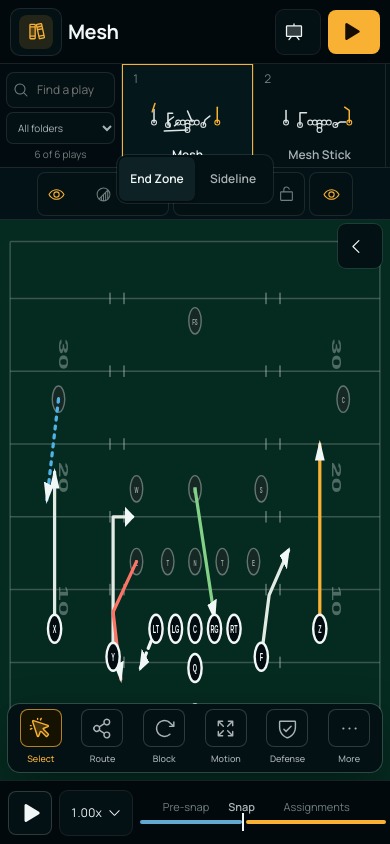
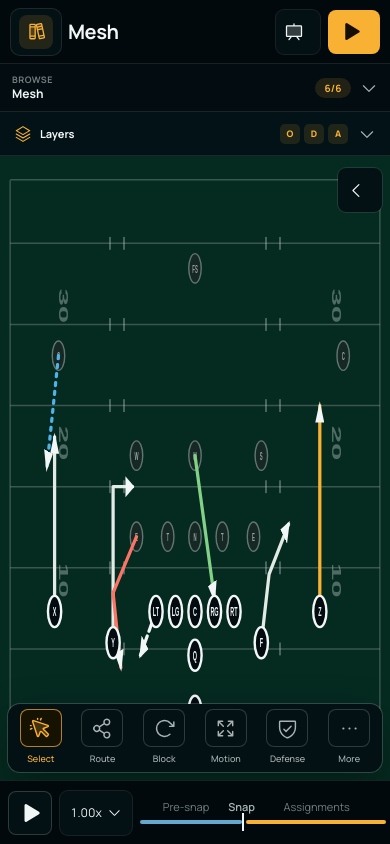
Before and after one commit to HoodieJav13/football-os, a React (Vite) app: page / in a window 390 px wide. Built offline with nearby package versions, Linux system fonts and the light colour scheme.

Commit message:
Refine mobile coaching workflow

```diff
--- a/src/App.jsx
+++ b/src/App.jsx
@@ -8,6 +8,7 @@ import {
   CaretDown,
   CaretLeft,
   CaretRight,
+  CaretUp,
   CheckCircle,
   CloudCheck,
   CircleHalfTilt,
@@ -404,6 +405,8 @@ function Filmstrip({
 }) {
   const scrollRef = useRef(null);
   const [scrollState, setScrollState] = useState({ previous: false, next: false });
+  const [mobileOpen, setMobileOpen] = useState(false);
+  const activePlay = library.find((play) => play.id === activeId);
 
   const measure = () => {
     const element = scrollRef.current;
@@ -430,7 +433,17 @@ function Filmstrip({
   const nudge = (direction) => scrollRef.current?.scrollBy({ left: direction * 240, behavior: "smooth" });
 
   return (
-    <section className="filmstrip" aria-label={`${family} playbook plays`}>
+    <section className={`filmstrip ${mobileOpen ? "mobile-open" : ""}`} aria-label={`${family} playbook plays`}>
+      <button
+        type="button"
+        className="mobile-browser-toggle"
+        aria-expanded={mobileOpen}
+        onClick={() => setMobileOpen((value) => !value)}
+      >
+        <span><small>Browse</small><strong>{activePlay?.name ?? "No matching play"}</strong></span>
+        <span className="mobile-browser-count">{library.length}/{fullCount}</span>
+        {mobileOpen ? <CaretUp size={18} /> : <CaretDown size={18} />}
+      </button>
       <div className="play-browser-controls">
         <label>
           <MagnifyingGlass size={16} />
@@ -449,7 +462,7 @@ function Filmstrip({
             key={play.id}
             data-play-id={play.id}
             className={`film-card ${play.id === activeId ? "active" : ""}`}
-            onClick={() => onChange(play.id)}
+            onClick={() => { setMobileOpen(false); onChange(play.id); }}
             aria-label={`Open ${play.name}`}
             aria-current={play.id === activeId ? "true" : undefined}
           >
@@ -534,13 +547,29 @@ function ToolRail({
   );
 }
 
-function LayerBar({ layers, onChange }) {
+function LayerBar({ layers, onChange, onView, view }) {
+  const [mobileOpen, setMobileOpen] = useState(false);
   const update = (name, patch) => onChange((current) => ({
     ...current,
     [name]: { ...current[name], ...patch },
   }));
   return (
-    <div className="layer-bar" aria-label="Canvas layers">
+    <div className={`layer-bar ${mobileOpen ? "mobile-open" : ""}`} aria-label="Canvas layers">
+      <button type="button" className="mobile-layer-toggle" aria-expanded={mobileOpen} onClick={() => setMobileOpen((value) => !value)}>
+        <Stack size={18} />
+        <strong>Layers</strong>
+        <span className="layer-visibility-summary" aria-hidden="true">
+          <i className={layers.offense.visible ? "on" : ""}>O</i>
+          <i className={layers.defense.visible ? "on" : ""}>D</i>
+          <i className={layers.assignments.visible ? "on" : ""}>A</i>
+        </span>
+        {mobileOpen ? <CaretUp size={18} /> : <CaretDown size={18} />}
+      </button>
+      <div className="layer-items">
+        <div className="mobile-field-view">
+          <span>Field view</span>
+          <SegmentedControl value={view} onChange={(nextView) => { onView(nextView); setMobileOpen(false); }} />
+        </div>
         {["offense", "defense"].map((name) => {
           const layer = layers[name];
           return (
@@ -563,6 +592,7 @@ function LayerBar({ layers, onChange }) {
           <button type="button" aria-label={`${layers.assignments.visible ? "Hide" : "Show"} assignments`} aria-pressed={layers.assignments.visible} onClick={() => update("assignments", { visible: !layers.assignments.visible })}>
             {layers.assignments.visible ? <Eye size={17} /> : <EyeSlash size={17} />}
           </button>
+        </div>
       </div>
     </div>
   );
@@ -743,9 +773,32 @@ function Inspector({
   route,
   unit,
 }) {
+  const [mobileExpanded, setMobileExpanded] = useState(false);
   if (!playerLabel) return null;
+  const timingSummary = route
+    ? `${route.delay > 0 ? "+" : ""}${(route.delay ?? 0).toFixed(2)}s · ${(route.pace ?? 1).toFixed(2)}×`
+    : "No assignment";
+  const detailLabel = route?.type === "Route"
+    ? "Route definition"
+    : route?.type === "Block"
+      ? "Block details"
+      : route?.type === "Motion"
+        ? "Motion details"
+        : unit === "defense" && route
+          ? `${route.type} details`
+          : "Assignment details";
   return (
-    <aside className="inspector" aria-label="Selected player inspector">
+    <aside className={`inspector ${mobileExpanded ? "mobile-expanded" : "mobile-peek"}`} aria-label="Selected player inspector">
+      <button
+        type="button"
+        className="mobile-sheet-handle"
+        aria-label={mobileExpanded ? "Collapse player inspector" : "Expand player inspector"}
+        aria-expanded={mobileExpanded}
+        onClick={() => setMobileExpanded((value) => !value)}
+      >
+        <span aria-hidden="true" />
+        {mobileExpanded ? <CaretDown size={17} /> : <CaretUp size={17} />}
+      </button>
       <div className="inspector-head"><div><small>{titleCase(unit)}</small><h2>{route ? route.type : "Player"}</h2></div><button className="icon-control" aria-label="Close player inspector" onClick={onClose}><X size={21} /></button></div>
       <div className="selected-assignment">
         <span className={`assignment-badge ${unit}`}>{playerLabel}</span>
@@ -758,6 +811,7 @@ function Inspector({
         onSelect={onSelectStage}
         unit={unit}
       />
+      <div className="inspector-body">
         {route?.inheritedFrom ? (
           <div className={`concept-source ${route.templateOverride ? "override" : ""}`}>
             <GitMerge size={16} />
@@ -770,16 +824,30 @@ function Inspector({
           <AssignmentTypePicker unit={unit} value={route?.type ?? ""} onChange={onSetAssignmentType} />
         </div>
         {locked ? <div className="locked-layer-note"><LockSimple size={17} />Unlock the {unit} layer to edit assignments.</div> : null}
-      {route ? <TimingControls assignment={route} onChange={onTiming} /> : null}
-      {route?.type === "Route" ? <RouteDefinitionEditor route={route} onChange={onDefinition} onRegenerate={onRegenerate} /> : null}
-      {route?.type === "Block" ? <BlockEditor definition={route.definition} onChange={onAssignmentDefinition} /> : null}
-      {route?.type === "Motion" ? <MotionEditor definition={route.definition} onChange={onAssignmentDefinition} /> : null}
-      {route && unit === "defense" ? <DefensiveEditor assignment={route} offensePlayers={offensePlayers} onChange={onAssignmentDefinition} /> : null}
+        {route ? (
+          <details className="inspector-section">
+            <summary><span>Timing</span><small>{timingSummary}</small><CaretRight size={16} /></summary>
+            <TimingControls assignment={route} onChange={onTiming} />
+          </details>
+        ) : null}
+        {route ? (
+          <details className="inspector-section" open>
+            <summary><span>{detailLabel}</span><small>{route.preset ?? route.type}</small><CaretRight size={16} /></summary>
+            {route.type === "Route" ? <RouteDefinitionEditor route={route} onChange={onDefinition} onRegenerate={onRegenerate} /> : null}
+            {route.type === "Block" ? <BlockEditor definition={route.definition} onChange={onAssignmentDefinition} /> : null}
+            {route.type === "Motion" ? <MotionEditor definition={route.definition} onChange={onAssignmentDefinition} /> : null}
+            {unit === "defense" ? <DefensiveEditor assignment={route} offensePlayers={offensePlayers} onChange={onAssignmentDefinition} /> : null}
+          </details>
+        ) : null}
+        <details className="inspector-section inspector-actions">
+          <summary><span>Player actions</span><small>Copy, mirror, or remove</small><CaretRight size={16} /></summary>
           {route ? <AssignmentTransfer targets={copyTargets} onCopy={onCopyAssignment} onMirror={onMirrorAssignment} /> : null}
           {route ? <button className="inspector-secondary danger-text" onClick={onDeleteAssignment}><Trash size={17} />Delete assignment</button> : (
             <p className="inspector-hint">Choose an assignment type above. The path appears immediately and can be drawn or refined with its handles.</p>
           )}
           <button className="advanced-toggle remove-player" onClick={onRemovePlayer}><Trash size={18} />Remove {unit === "defense" ? "defender" : "player"}</button>
+        </details>
+      </div>
     </aside>
   );
 }
@@ -2111,7 +2179,7 @@ export function App() {
           />
         ) : null}
         <div className="canvas-workspace">
-          {!present ? <LayerBar layers={layers} onChange={setLayers} /> : null}
+          {!present ? <LayerBar layers={layers} onChange={setLayers} view={view} onView={(nextView) => { setView(nextView); setPlayback("idle"); }} /> : null}
           <PlayCanvas
             ref={svgRef}
             activeTool={activeTool}
--- a/src/styles.css
+++ b/src/styles.css
@@ -216,6 +216,7 @@ button:active { scale: 0.96; }
   background: oklch(0.16 0.022 218);
   border-bottom: 1px solid var(--line);
 }
+.mobile-browser-toggle { display: none; }
 .play-browser-controls {
   display: grid;
   align-content: center;
@@ -373,6 +374,9 @@ button:active { scale: 0.96; }
   background: oklch(0.17 0.024 214);
   border-bottom: 1px solid var(--line);
 }
+.layer-items { display: flex; align-items: center; gap: 8px; width: 100%; min-width: 0; }
+.mobile-layer-toggle,
+.mobile-field-view { display: none; }
 .layer-item { display: flex; align-items: center; gap: 3px; min-width: 0; height: 44px; padding: 0 4px 0 10px; border-radius: 8px; color: var(--text-mid); background: var(--chrome); box-shadow: inset 0 0 0 1px var(--line); }
 .layer-item strong { min-width: 66px; font-size: 11px; line-height: 15px; font-weight: 650; }
 .layer-item button { display: grid; place-items: center; width: 44px; height: 44px; flex: 0 0 auto; border-radius: 7px; color: var(--text-low); background: transparent; }
@@ -440,6 +444,7 @@ button:active { scale: 0.96; }
   background: var(--chrome);
   border-left: 1px solid var(--line);
 }
+.mobile-sheet-handle { display: none; }
 .inspector-head { display: flex; align-items: center; justify-content: space-between; margin-bottom: 12px; }
 .inspector-head > div { display: grid; gap: 1px; }
 .inspector-head small { color: var(--text-low); font-size: 10px; line-height: 14px; font-weight: 700; letter-spacing: 0.06em; text-transform: uppercase; }
@@ -481,6 +486,44 @@ button:active { scale: 0.96; }
 .concept-source { display: flex; align-items: center; gap: 7px; min-height: 36px; margin-top: 8px; padding: 7px 9px; border-radius: 7px; color: oklch(0.78 0.11 235); background: oklch(0.78 0.11 235 / 0.08); font-size: 10px; line-height: 14px; font-weight: 650; }
 .concept-source.override { color: var(--accent); background: var(--accent-soft); }
 .locked-layer-note { display: flex; align-items: center; gap: 7px; min-height: 44px; margin-top: 12px; padding: 8px 10px; border-radius: 8px; color: var(--accent); background: var(--accent-soft); font-size: 11px; line-height: 15px; }
+.inspector-section {
+  margin-top: 12px;
+  border-radius: 10px;
+  background: oklch(0.19 0.023 215);
+  box-shadow: 0 0 0 1px var(--line);
+  overflow: clip;
+}
+.inspector-section > summary {
+  display: grid;
+  grid-template-columns: minmax(0, 1fr) auto 20px;
+  align-items: center;
+  gap: 8px;
+  min-height: 48px;
+  padding: 0 10px 0 12px;
+  color: var(--text);
+  cursor: pointer;
+  list-style: none;
+  user-select: none;
+}
+.inspector-section > summary::-webkit-details-marker { display: none; }
+.inspector-section > summary span { font-size: 12px; line-height: 16px; font-weight: 700; }
+.inspector-section > summary small { overflow: hidden; max-width: 118px; color: var(--text-low); font-size: 10px; line-height: 14px; text-overflow: ellipsis; white-space: nowrap; }
+.inspector-section > summary svg { color: var(--text-low); transition-property: rotate; transition-duration: 180ms; transition-timing-function: var(--ease); }
+.inspector-section[open] > summary { color: var(--accent); box-shadow: inset 0 -1px 0 var(--line); }
+.inspector-section[open] > summary svg { rotate: 90deg; }
+.inspector-section > :not(summary) { margin-inline: 10px; }
+.inspector-section .assignment-timing,
+.inspector-section .football-definition,
+.inspector-section .route-definition,
+.inspector-section .assignment-transfer {
+  margin-top: 0;
+  padding-top: 10px;
+  padding-bottom: 10px;
+  border-top: 0;
+}
+.inspector-section .inspector-secondary,
+.inspector-section .advanced-toggle,
+.inspector-section .inspector-hint { margin-bottom: 10px; }
 .assignment-timing { display: grid; gap: 7px; margin-top: 14px; padding-top: 14px; border-top: 1px solid var(--line); }
 .timing-heading { display: flex; align-items: center; justify-content: space-between; gap: 8px; color: var(--text-mid); font-size: 11px; line-height: 15px; font-weight: 700; letter-spacing: 0.04em; text-transform: uppercase; }
 .timing-heading small { color: var(--text-low); font-size: 9px; line-height: 13px; font-weight: 600; letter-spacing: 0; text-transform: none; }
@@ -768,25 +811,126 @@ button:active { scale: 0.96; }
 }
 
 @media (max-width: 700px) {
-  .app-shell { grid-template-rows: 64px 104px minmax(0, 1fr) 64px; min-height: 540px; }
+  .app-shell { grid-template-rows: 64px 48px minmax(0, 1fr) 64px; min-height: 540px; }
   .back-control { width: 44px; height: 44px; }
-  .segmented { position: absolute; left: 50%; bottom: -140px; translate: -50% 0; z-index: 15; }
-  .segmented button { min-width: 76px; }
+  .top-actions > .segmented { display: none; }
   .run-button { min-width: 52px; width: 52px; font-size: 0; }
   .run-button svg:last-child { display: none; }
-  .film-card { padding-inline: 10px; }
-  .filmstrip-scroll { grid-auto-columns: 132px; }
-  .filmstrip { grid-template-columns: 122px minmax(0, 1fr); }
-  .play-browser-controls { gap: 4px; padding: 5px 6px; }
+  .filmstrip {
+    display: block;
+    height: 48px;
+    overflow: visible;
+    background: oklch(0.15 0.02 220);
+    transition-property: box-shadow;
+    transition-duration: 180ms;
+    transition-timing-function: var(--ease);
+  }
+  .mobile-browser-toggle {
+    display: flex;
+    align-items: center;
+    gap: 9px;
+    width: 100%;
+    height: 48px;
+    padding: 0 12px;
+    color: var(--text-mid);
+    background: transparent;
+    text-align: start;
+  }
+  .mobile-browser-toggle > span:first-child { display: grid; min-width: 0; margin-inline-end: auto; }
+  .mobile-browser-toggle small { color: var(--text-low); font-size: 9px; line-height: 12px; font-weight: 700; letter-spacing: 0.06em; text-transform: uppercase; }
+  .mobile-browser-toggle strong { overflow: hidden; color: var(--text); font-size: 12px; line-height: 16px; text-overflow: ellipsis; white-space: nowrap; }
+  .mobile-browser-count { min-width: 36px; padding: 3px 6px; border-radius: 999px; color: var(--accent); background: var(--accent-soft); font-size: 10px; line-height: 14px; font-weight: 700; text-align: center; }
+  .filmstrip:not(.mobile-open) .play-browser-controls,
+  .filmstrip:not(.mobile-open) .filmstrip-scroll { display: none; }
+  .filmstrip.mobile-open {
+    z-index: 19;
+    box-shadow: 0 18px 36px oklch(0 0 0 / 0.42);
+  }
+  .filmstrip.mobile-open .play-browser-controls {
+    position: absolute;
+    top: 48px;
+    left: 0;
+    display: grid;
+    width: 122px;
+    height: 144px;
+    gap: 4px;
+    padding: 6px;
+    border-right: 1px solid var(--line);
+    border-bottom: 1px solid var(--line);
+  }
   .play-browser-controls label { min-height: 36px; padding-inline: 7px; }
   .play-browser-controls select { min-height: 32px; font-size: 10px; }
   .play-browser-controls small { text-align: center; }
+  .filmstrip.mobile-open .filmstrip-scroll {
+    position: absolute;
+    top: 48px;
+    right: 0;
+    left: 122px;
+    display: grid;
+    height: 144px;
+    grid-auto-columns: 132px;
+    border-bottom: 1px solid var(--line);
+    background: oklch(0.16 0.022 218);
+  }
+  .film-card { padding: 5px 10px 4px; }
+  .mini-diagram { height: 50px; }
   .strip-arrow { display: none; }
   .editor-shell { display: block; }
-  .canvas-workspace { width: 100%; height: 100%; grid-template-rows: 52px minmax(0, 1fr); }
-  .layer-bar { display: grid; grid-template-columns: 132px 132px 44px; justify-content: center; gap: 4px; padding: 4px; overflow: hidden; }
-  .layer-item { justify-content: center; width: 132px; padding: 0; }
-  .layer-item.assignments { width: 44px; margin: 0; padding: 0; }
+  .canvas-workspace { width: 100%; height: 100%; grid-template-rows: 44px minmax(0, 1fr); }
+  .layer-bar { display: flex; height: 44px; gap: 0; padding: 0 8px; overflow: visible; }
+  .layer-bar.mobile-open { z-index: 15; }
+  .mobile-layer-toggle {
+    display: flex;
+    align-items: center;
+    gap: 8px;
+    width: 100%;
+    height: 44px;
+    color: var(--text-mid);
+    background: transparent;
+  }
+  .mobile-layer-toggle > strong { color: var(--text); font-size: 11px; line-height: 15px; }
+  .mobile-layer-toggle > svg:first-child { color: var(--accent); }
+  .mobile-layer-toggle > svg:last-child { margin-inline-start: 2px; }
+  .layer-visibility-summary { display: flex; align-items: center; gap: 4px; margin-inline-start: auto; }
+  .layer-visibility-summary i { display: grid; place-items: center; width: 20px; height: 20px; border-radius: 5px; color: var(--text-low); background: var(--chrome); font-size: 9px; font-style: normal; font-weight: 800; }
+  .layer-visibility-summary i.on { color: var(--accent); background: var(--accent-soft); }
+  .layer-items { display: none; }
+  .layer-bar.mobile-open .layer-items {
+    position: absolute;
+    z-index: 20;
+    top: 48px;
+    right: 8px;
+    left: 8px;
+    display: grid;
+    grid-template-columns: 1fr 1fr;
+    gap: 7px;
+    width: auto;
+    padding: 8px;
+    border-radius: 14px;
+    background: var(--chrome);
+    box-shadow: 0 0 0 1px var(--line-strong), var(--shadow);
+  }
+  .mobile-field-view {
+    display: flex;
+    grid-column: 1 / -1;
+    align-items: center;
+    justify-content: space-between;
+    min-height: 48px;
+    padding-left: 10px;
+    border-radius: 9px;
+    color: var(--text-mid);
+    background: var(--chrome-raised);
+    box-shadow: inset 0 0 0 1px var(--line);
+    font-size: 11px;
+    font-weight: 650;
+  }
+  .mobile-field-view .segmented { display: flex; position: static; height: 44px; padding: 2px; border-radius: 8px; translate: none; }
+  .mobile-field-view .segmented button { min-width: 86px; height: 40px; padding-inline: 8px; font-size: 11px; }
+  .mobile-field-view .segmented svg { display: block; }
+  .layer-item { justify-content: center; width: auto; padding: 0 3px 0 8px; }
+  .layer-item strong { display: block; min-width: 0; margin-inline-end: auto; }
+  .layer-item.assignments { grid-column: 1 / -1; width: auto; margin: 0; padding: 0 3px 0 8px; }
+  .layer-item.assignments strong { display: block; margin-inline-end: auto; }
   .layer-item.assignments button { width: 44px; }
   .field-stage { width: 100%; height: 100%; padding-bottom: 68px; }
   .tool-rail {
@@ -811,14 +955,41 @@ button:active { scale: 0.96; }
   .inspector {
     position: absolute;
     z-index: 20;
+    left: 8px;
     right: 8px;
     bottom: 8px;
-    width: min(320px, calc(100% - 16px));
+    width: auto;
     max-height: calc(100% - 16px);
+    padding: 4px 12px 12px;
     border: 0;
-    border-radius: 14px;
+    border-radius: 18px;
     box-shadow: 0 0 0 1px var(--line-strong), var(--shadow);
+    transition-property: height;
+    transition-duration: 200ms;
+    transition-timing-function: var(--ease);
   }
+  .inspector.mobile-peek { height: 246px; overflow: hidden; }
+  .inspector.mobile-expanded { height: min(680px, calc(100% - 16px)); overflow-y: auto; }
+  .mobile-sheet-handle {
+    position: sticky;
+    z-index: 2;
+    top: 0;
+    display: flex;
+    align-items: center;
+    justify-content: center;
+    width: 100%;
+    height: 36px;
+    color: var(--text-low);
+    background: var(--chrome);
+  }
+  .mobile-sheet-handle span { width: 42px; height: 4px; margin-left: 17px; border-radius: 999px; background: var(--line-strong); }
+  .mobile-sheet-handle svg { margin-left: 4px; }
+  .inspector-head { margin-bottom: 7px; }
+  .inspector h2 { font-size: 18px; line-height: 24px; }
+  .selected-assignment { padding-bottom: 9px; }
+  .assignment-stage-picker { margin-top: 9px; }
+  .mobile-peek .inspector-body { display: none; }
+  .mobile-expanded .inspector-body { display: block; }
   .presets-group { display: none; }
   .timeline { grid-template-columns: 44px 72px minmax(0, 1fr); padding-inline: 8px; }
   .timeline-settings { display: none; }
```
Also changed, not shown: 1 other file (tests, documents, lock files or other folders). Lines whose indentation alone changed are shown as unchanged.
